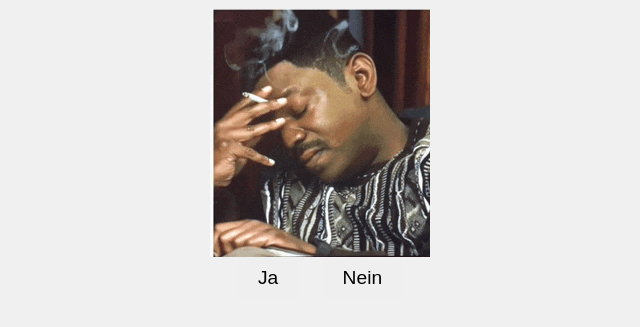
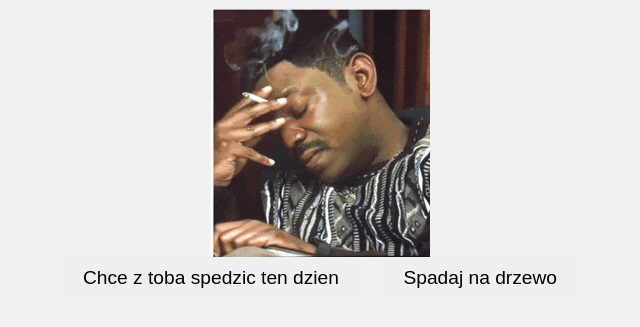
Before and after one commit to dsza27/valentinstag-website, a plain HTML site: page sure.html in a window 1280 px wide. Shown: the part 313-640 px from the top of the page, without its empty margins (320-960 px from the left). Drawn offline with Linux system fonts and the light colour scheme.

Commit message:
Update sure.html

```diff
--- a/sure.html
+++ b/sure.html
@@ -8,9 +8,9 @@
   <div class="container">
     <h1>Bist du sicher?</h1>
     <img src="P3.gif" alt="GIF 3" class="centered-gif">
-    <div class="buttons"> <! -- Buttons hinzugefügt -->
-      <a href="ja.html"><button>Ja</button></a>
-      <a href="nein.html"><button>Nein</button></a>
+    <div class="buttons">
+      <a href="ja.html"><button>Chce z toba spedzic ten dzien</button></a>
+      <a href="nein.html"><button>Spadaj na drzewo</button></a>
     </div>
   </div>
 </body>
```
